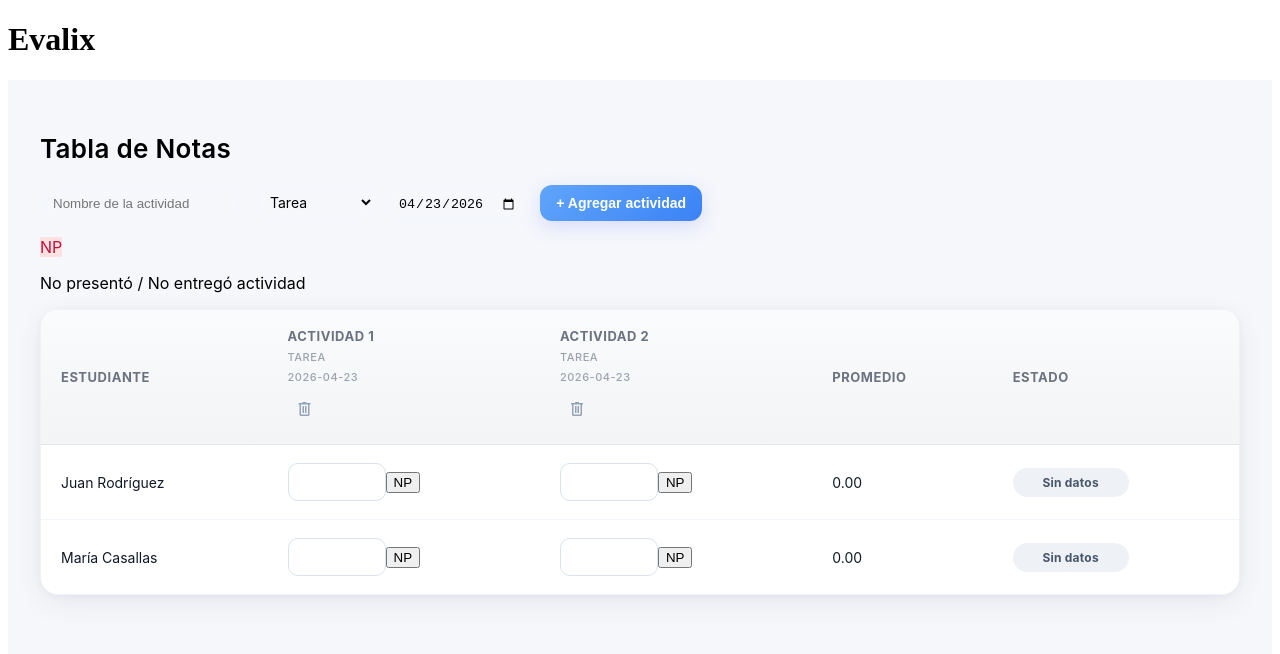
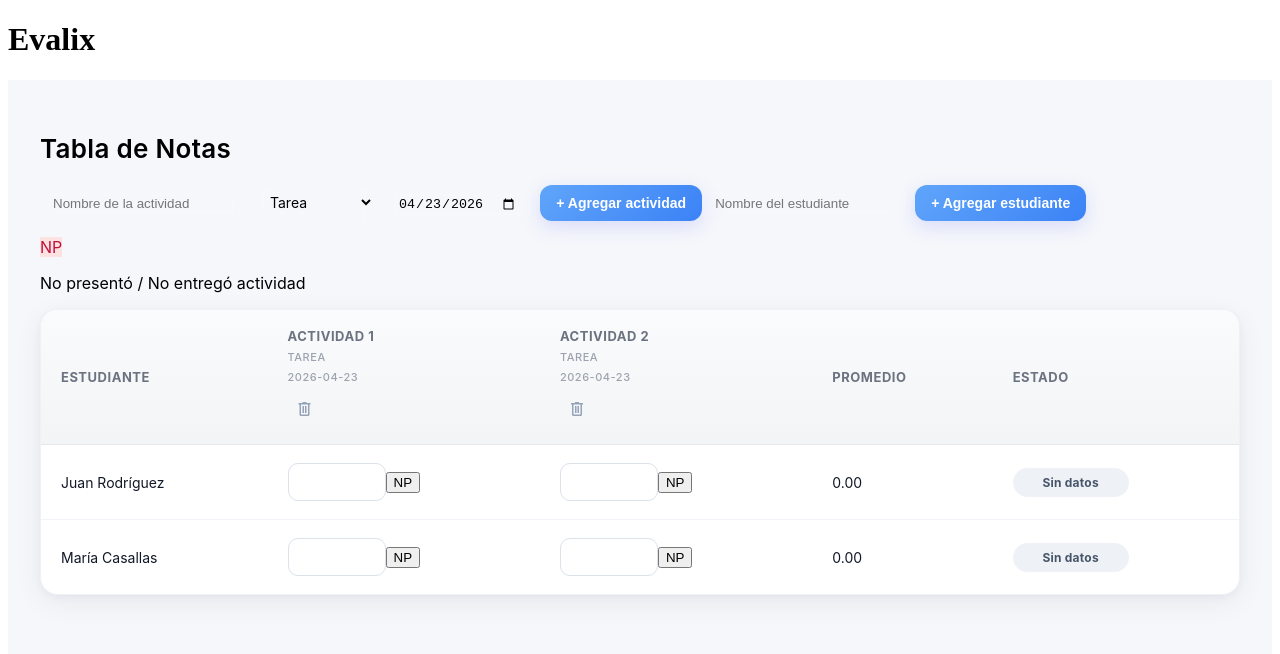
Before and after one commit to Frixix/Evalix, a React (Vite) app: page / in a window 1280 px wide. Shown: the top 654 px of the page. Built offline with nearby package versions, Linux system fonts and the light colour scheme.

Commit message:
Feat : Agregar núevos estudiantes

```diff
--- a/src/components/TablaNotas.jsx
+++ b/src/components/TablaNotas.jsx
@@ -25,6 +25,8 @@ function TablaNotas() {
   const [nombreActividad, setNombreActividad] = useState("");
   const [fechaActividad, setFechaActividad] = useState(hoy);
   const [categoriaActividad, setCategoriaActividad] = useState("Tarea");
+
+  const [nombreEstudiante, setNombreEstudiante] = useState("");
 
   const [actividades, setActividades] = useState([
     {
@@ -233,6 +235,33 @@ function TablaNotas() {
     setCategoriaActividad("Tarea");
   };
 
+
+
+ // ================================
+  // AGREGAR ESTUDIANTE
+  // ================================
+  const agregarEstudiante = () => {
+    if (!nombreEstudiante.trim()) return;
+
+    const notasIniciales = {};
+
+    actividades.forEach((act) => {
+      notasIniciales[act.id] = "";
+    });
+
+    const nuevoEstudiante = {
+      id: Date.now(),
+      nombre: nombreEstudiante,
+      notas: notasIniciales
+    };
+
+    setEstudiantes([
+      ...estudiantes,
+      nuevoEstudiante
+    ]);
+
+    setNombreEstudiante("");
+  };
   // ================================
   // ELIMINAR ACTIVIDAD
   // ================================
@@ -313,6 +342,22 @@ function TablaNotas() {
       >
         + Agregar actividad
       </button>
+
+            <input
+          type="text"
+          placeholder="Nombre del estudiante"
+          value={nombreEstudiante}
+          onChange={(e) =>
+            setNombreEstudiante(e.target.value)
+          }
+        />
+
+        <button
+          className="btn-agregar"
+          onClick={agregarEstudiante}
+        >
+          + Agregar estudiante
+        </button>
 
       <div className="leyenda-np">
         <span className="badge-np">NP</span>
```
